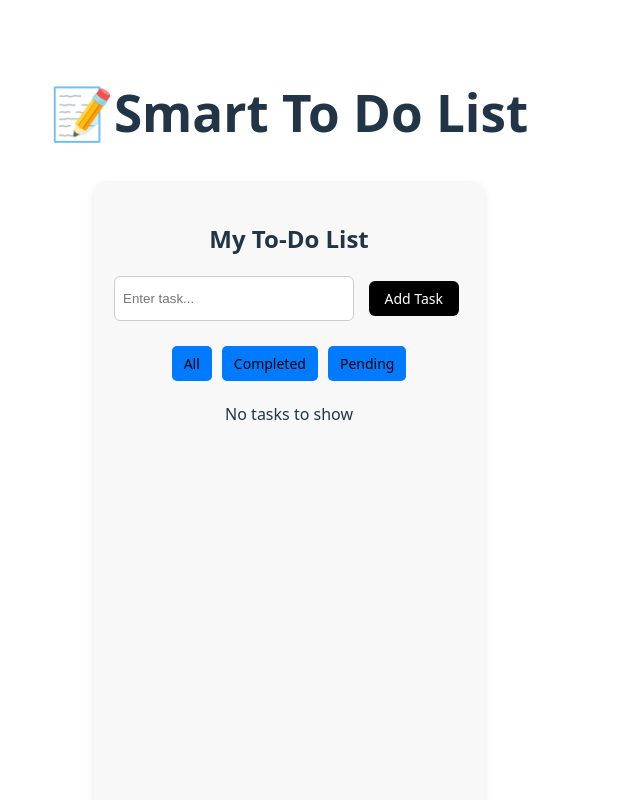
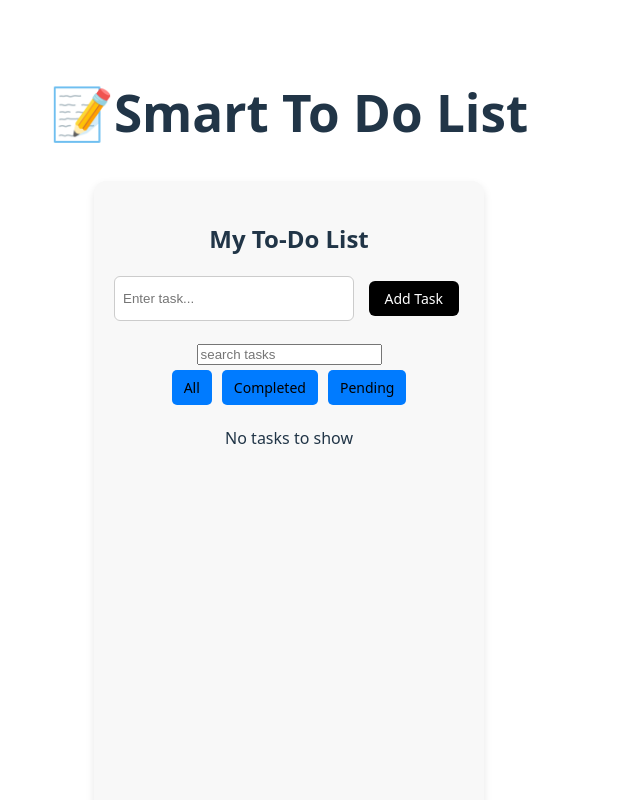
Before and after one commit to Bipan-git/To-Do-list-App, a React app: page / in a window 1280 px wide. Shown: the top 800 px of the page, without its empty margins (0-640 px from the left). Built offline with nearby package versions, Linux system fonts and the light colour scheme; the HTML template or start-up script is replaced by a standard one.

Commit message:
Added search Bar

```diff
--- a/src/component/ToDoApp.jsx
+++ b/src/component/ToDoApp.jsx
@@ -7,6 +7,7 @@ export default function ToDoApp() {
   const [isEditing, setIsEditing] = useState(false);
   const [currentIndex, setCurrentIndex] = useState(null);
   const [filter, setFilter] = useState("all");
+  const [search, setSearch] = useState("");
 
   // ✅ Load tasks from local storage when the app starts
   useEffect(() => {
@@ -42,6 +43,7 @@ export default function ToDoApp() {
       setTasks([...tasks, newTask]);
     }
     setInput("");
+    setFilter("all");
   };
 
   // ✅ Delete task
@@ -66,9 +68,14 @@ export default function ToDoApp() {
 
   // ✅ Filter Tasks
   const filteredTasks = tasks.filter((task) => {
-    if (filter === "completed") return task.completed;
-    if (filter === "pending") return !task.completed;
-    return true;
+    const matchsSearch = task.text.toLowerCase().includes(search.toLowerCase());
+    const matchsFilter =
+      filter === "all"
+        ? true
+        : filter === "completed"
+        ? task.completed
+        : !task.completed;
+    return matchsSearch && matchsFilter;
   });
 
   return (
@@ -85,6 +92,14 @@ export default function ToDoApp() {
         <button onClick={handleAddTask}>
           {isEditing ? "Update Task" : "Add Task"}
         </button>
+      </div>
+      <div className="search-section">
+        <input
+          type="text"
+          placeholder="search tasks"
+          value={search}
+          onChange={(e) => setSearch(e.target.value)}
+        />
       </div>
 
       <div className="filter-section">
```
